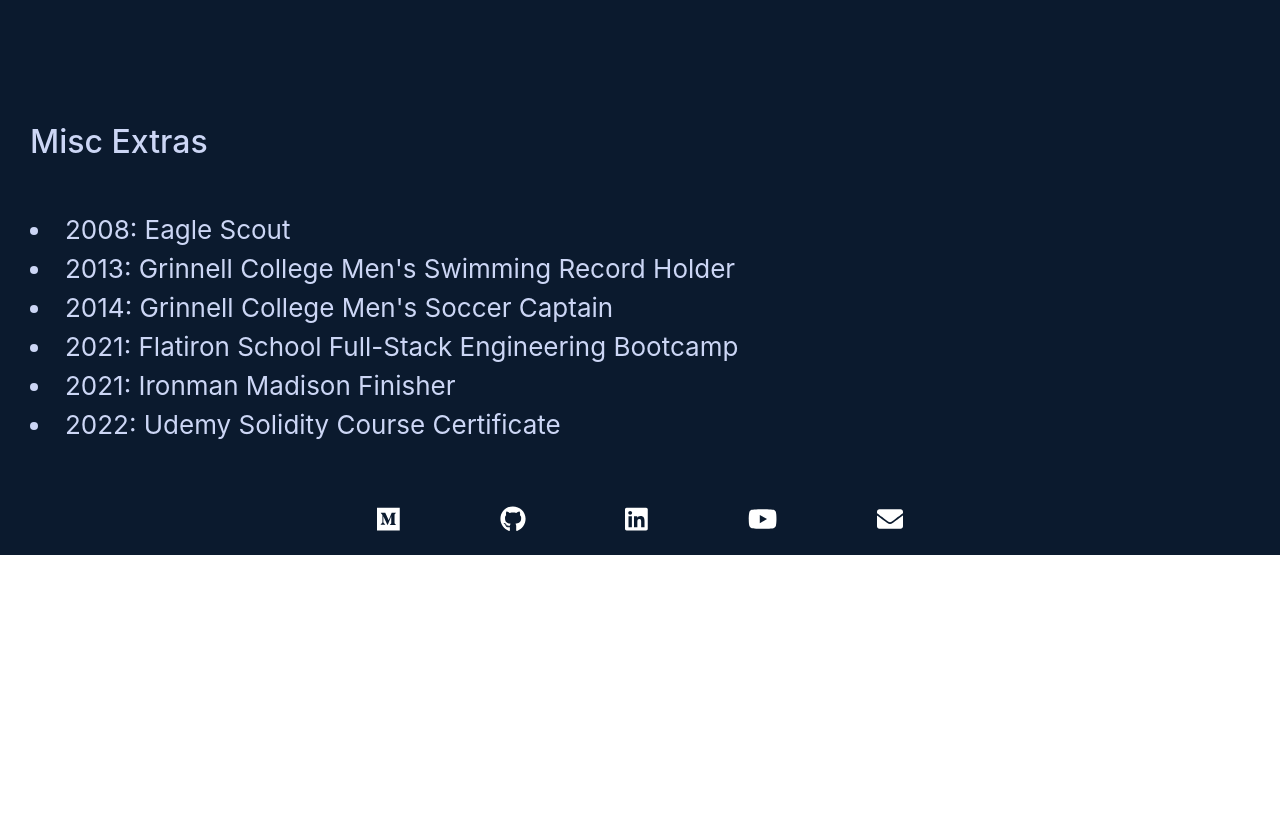
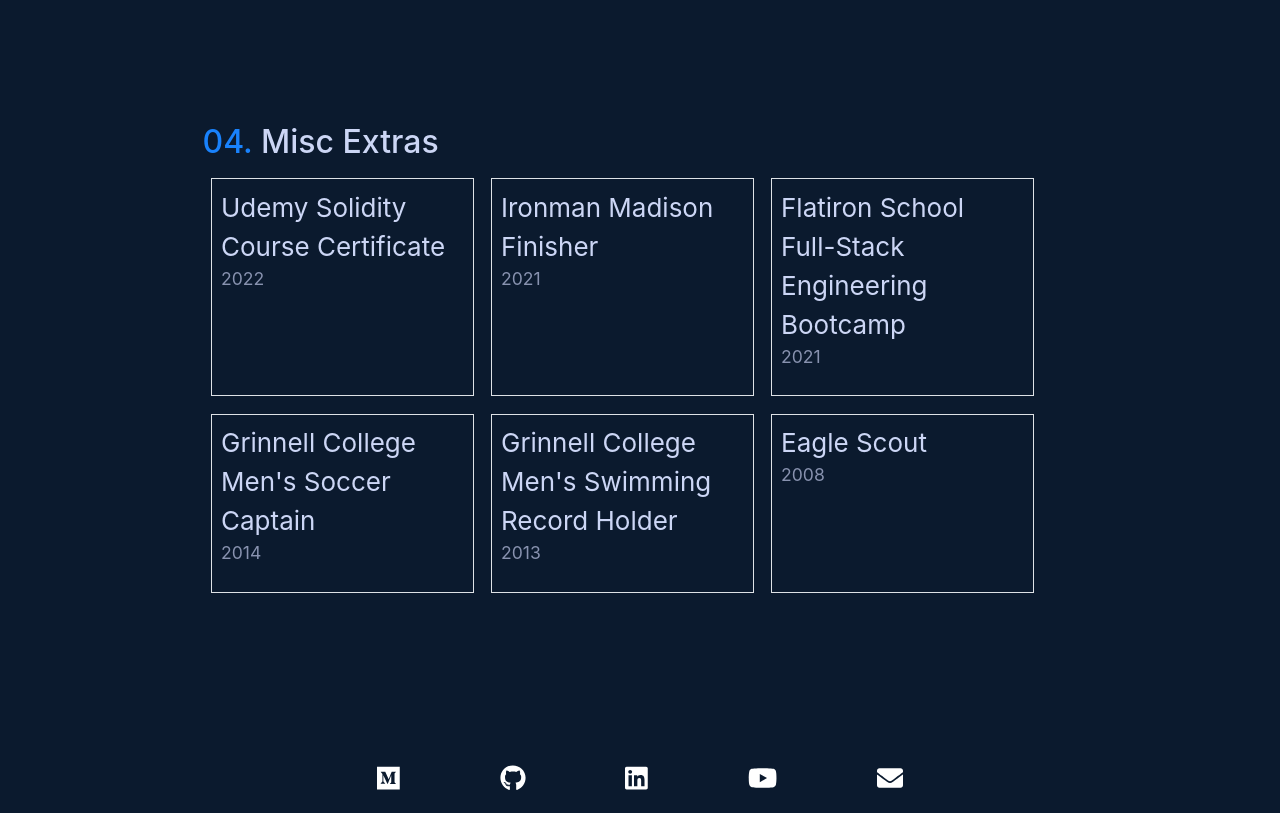
Before and after one commit to brownjer3/personal-website, a React (Create React App) app: page / in a window 1280 px wide. Shown: the part 2926-3739 px from the top of the page. Before the commit the page ends 3481 px from the top, so only its background shows below. Built offline with nearby package versions, Linux system fonts and the light colour scheme.

Commit message:
add basic structure for misc section

```diff
--- a/src/App.css
+++ b/src/App.css
@@ -225,3 +225,14 @@ section {
 .techIcon {
 	font-size: 200%;
 }
+
+.misc-container {
+	display: flex;
+	flex-wrap: wrap;
+	width: 100%;
+}
+.misc-item {
+	width: 30%;
+	margin: 1% 1%;
+	padding: 1% 1%;
+}
--- a/src/mainComponents/OtherStuff.js
+++ b/src/mainComponents/OtherStuff.js
@@ -1,16 +1,36 @@
-import Container from "react-bootstrap/Container";
-
 const OtherStuff = () => {
 	return (
-		<Container fluid className="my-4 text-left" id="misc">
-			<h2 className="mb-5">Misc Extras</h2>
-			<li>2008: Eagle Scout</li>
-			<li>2013: Grinnell College Men's Swimming Record Holder</li>
-			<li>2014: Grinnell College Men's Soccer Captain</li>
-			<li>2021: Flatiron School Full-Stack Engineering Bootcamp</li>
-			<li>2021: Ironman Madison Finisher</li>
-			<li>2022: Udemy Solidity Course Certificate</li>
-		</Container>
+		<section id="misc">
+			<h2 className="section-header">
+				<span className="blue-text">04. </span>Misc Extras
+			</h2>
+			<div className="misc-container">
+				<div className="misc-item border">
+					Udemy Solidity Course Certificate
+					<p className="content-text">2022</p>
+				</div>
+				<div className="misc-item border">
+					Ironman Madison Finisher<p className="content-text">2021</p>
+				</div>
+				<div className="misc-item border">
+					Flatiron School Full-Stack Engineering Bootcamp
+					<p className="content-text">2021</p>
+				</div>
+				<div className="misc-item border">
+					Grinnell College Men's Soccer Captain
+					<p className="content-text">2014</p>
+				</div>
+				<div className="misc-item border">
+					Grinnell College Men's Swimming Record Holder
+					<p className="content-text">2013</p>
+				</div>
+
+				<div className="misc-item border">
+					Eagle Scout
+					<p className="content-text">2008</p>
+				</div>
+			</div>
+		</section>
 	);
 };
 
```
